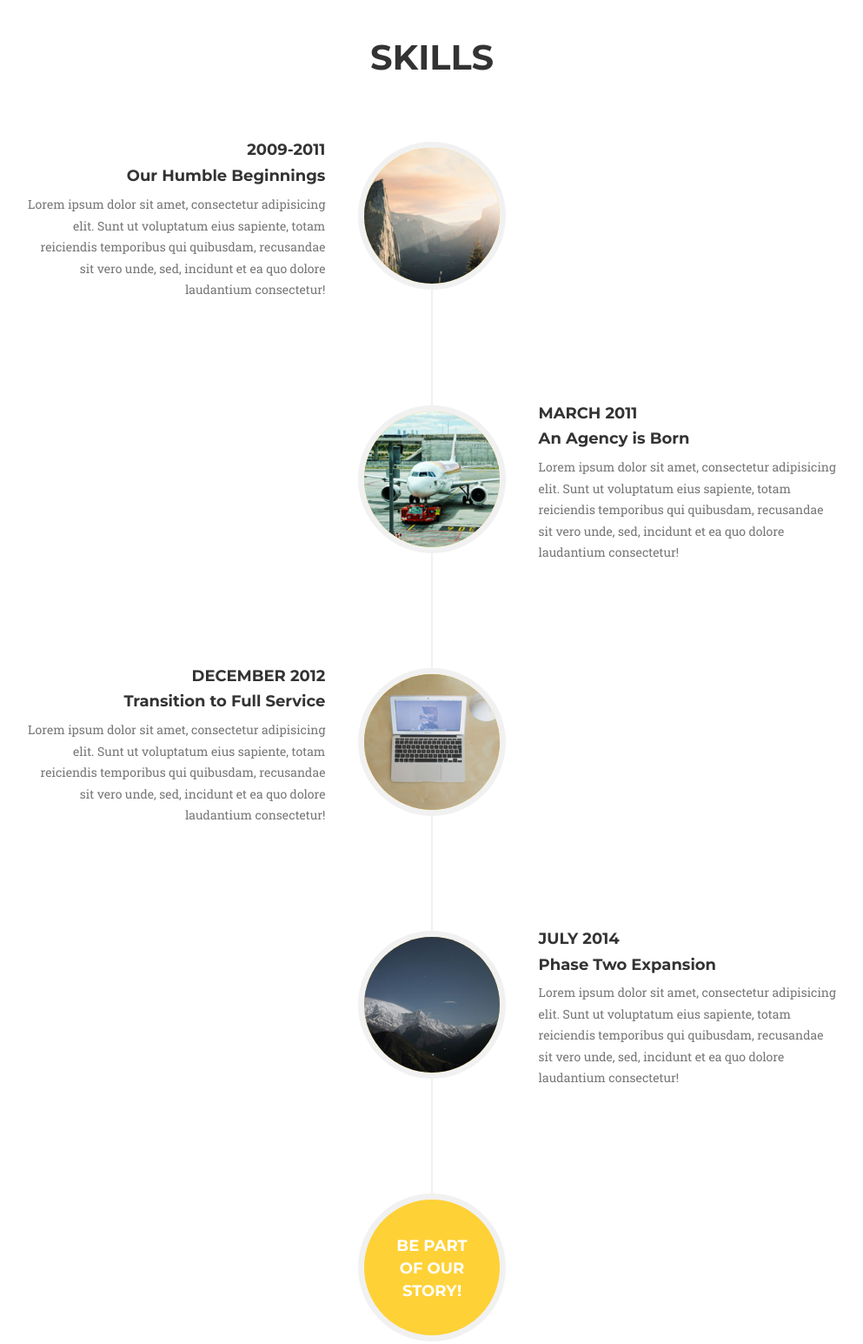
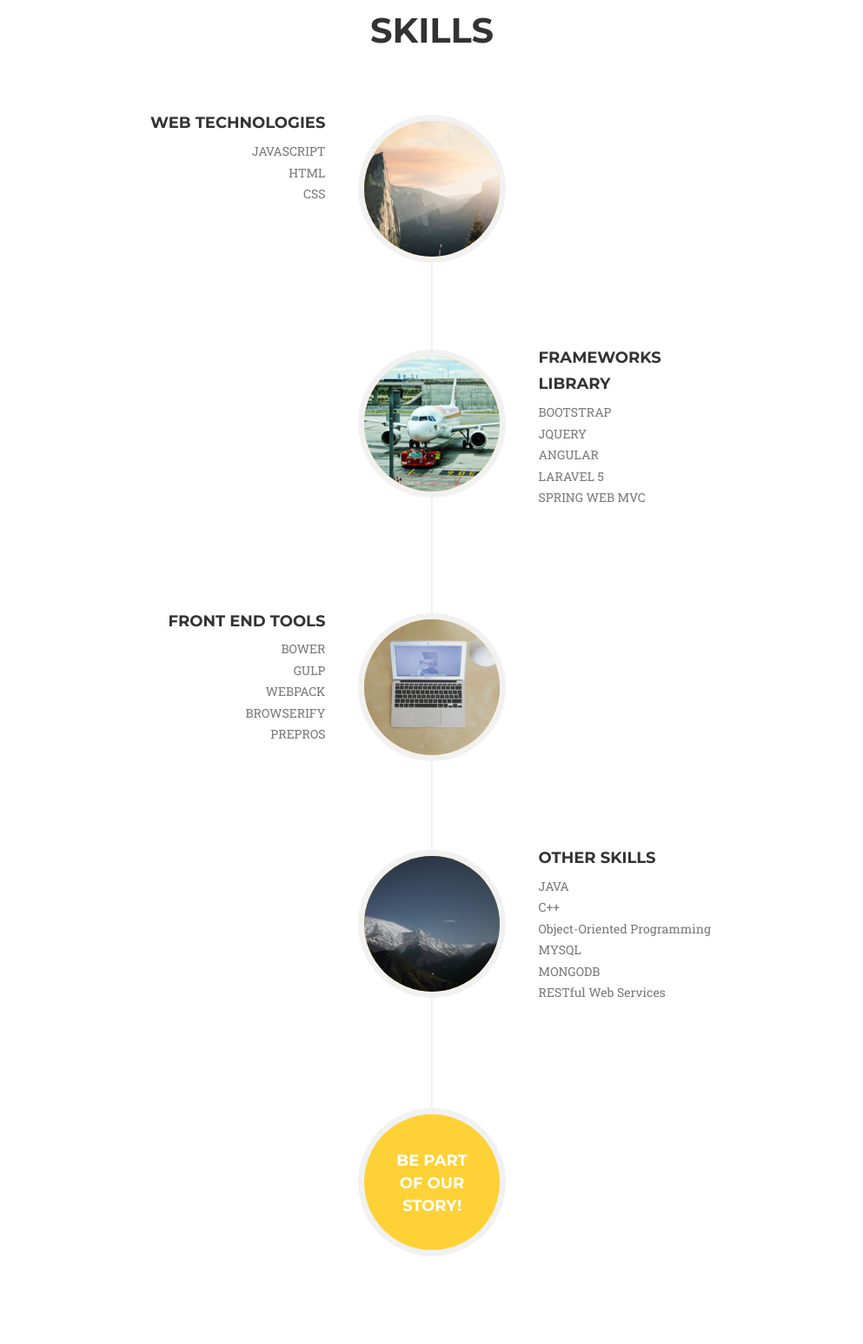
Before and after one commit to mingmgr08/My_website, a plain HTML site: page index.html in a window 1280 px wide. Shown: the part 1980-3525 px from the top of the page at 87% size, without its empty margins (143-1136 px from the left). Drawn offline with nearby package versions, Linux system fonts and the light colour scheme; a web font is replaced by a local one.

Commit message:
wrote some skills

```diff
--- a/index.html
+++ b/index.html
@@ -118,7 +118,7 @@
             <div class="row">
                 <div class="col-sm-13">
                     <div class="team-member">
-                        <img id="miImage" src="img/team/1.jpg" class="img-responsive img-circle" alt="">
+                        <img src="img/team/1.jpg" class="img-responsive img-circle" alt="">
                  </div>
            </div>
 
@@ -185,11 +185,13 @@
                             </div>
                             <div class="timeline-panel">
                                 <div class="timeline-heading">
-                                    <h4>2009-2011</h4>
-                                    <h4 class="subheading">Our Humble Beginnings</h4>
+                                    <h4>Web Technologies</h4>
+                                    <h4 class="subheading"></h4>
                                 </div>
                                 <div class="timeline-body">
-                                    <p class="text-muted">Lorem ipsum dolor sit amet, consectetur adipisicing elit. Sunt ut voluptatum eius sapiente, totam reiciendis temporibus qui quibusdam, recusandae sit vero unde, sed, incidunt et ea quo dolore laudantium consectetur!</p>
+                                    <p class="text-muted">JAVASCRIPT</p>
+                                    <p class="text-muted">HTML</p>
+                                    <p class="text-muted">CSS </p>
                                 </div>
                             </div>
                         </li>
@@ -199,25 +201,33 @@
                             </div>
                             <div class="timeline-panel">
                                 <div class="timeline-heading">
-                                    <h4>March 2011</h4>
-                                    <h4 class="subheading">An Agency is Born</h4>
+                                    <h4>FRAMEWORKS</h4>
+                                    <h4 class="subheading">LIBRARY</h4>
                                 </div>
                                 <div class="timeline-body">
-                                    <p class="text-muted">Lorem ipsum dolor sit amet, consectetur adipisicing elit. Sunt ut voluptatum eius sapiente, totam reiciendis temporibus qui quibusdam, recusandae sit vero unde, sed, incidunt et ea quo dolore laudantium consectetur!</p>
+                                    <p class="text-muted">BOOTSTRAP</p>
+                                    <p class="text-muted">JQUERY        </p>
+                                    <p class="text-muted">ANGULAR</p>
+                                    <p class="text-muted">LARAVEL 5</p>
+                                    <p class="text-muted">SPRING WEB MVC</p>
                                 </div>
                             </div>
                         </li>
                         <li>
-                            <div class="timeline-image">
+                           <div class="timeline-image">
                                 <img class="img-circle img-responsive" src="img/about/3.jpg" alt="">
                             </div>
                             <div class="timeline-panel">
                                 <div class="timeline-heading">
-                                    <h4>December 2012</h4>
-                                    <h4 class="subheading">Transition to Full Service</h4>
+                                    <h4>Front End Tools </h4>
+                                    <h4 class="subheading"></h4>
                                 </div>
                                 <div class="timeline-body">
-                                    <p class="text-muted">Lorem ipsum dolor sit amet, consectetur adipisicing elit. Sunt ut voluptatum eius sapiente, totam reiciendis temporibus qui quibusdam, recusandae sit vero unde, sed, incidunt et ea quo dolore laudantium consectetur!</p>
+                                    <p class="text-muted">BOWER</p>
+                                    <p class="text-muted">GULP</p>
+                                    <p class="text-muted">WEBPACK</p>
+                                    <p class="text-muted">BROWSERIFY</p>
+                                    <p class="text-muted">PREPROS</p>
                                 </div>
                             </div>
                         </li>
@@ -227,11 +237,16 @@
                             </div>
                             <div class="timeline-panel">
                                 <div class="timeline-heading">
-                                    <h4>July 2014</h4>
-                                    <h4 class="subheading">Phase Two Expansion</h4>
+                                    <h4>OTHER SKILLS</h4>
+                                    <h4 class="subheading"></h4>
                                 </div>
                                 <div class="timeline-body">
-                                    <p class="text-muted">Lorem ipsum dolor sit amet, consectetur adipisicing elit. Sunt ut voluptatum eius sapiente, totam reiciendis temporibus qui quibusdam, recusandae sit vero unde, sed, incidunt et ea quo dolore laudantium consectetur!</p>
+                                    <p class="text-muted">JAVA</p>
+                                    <p class="text-muted">C++</p>
+                                    <p class="text-muted">Object-Oriented Programming</p>
+                                    <p class="text-muted">MYSQL</p>
+                                    <p class="text-muted">MONGODB</p>
+                                    <p class="text-muted">RESTful Web Services</p>
                                 </div>
                             </div>
                         </li>
@@ -239,7 +254,8 @@
                             <div class="timeline-image">
                                 <h4>Be Part
                                     <br>Of Our
-                                    <br>Story!</h4>
+                                    <br>Story!
+                                </h4>
                             </div>
                         </li>
                     </ul>
```
